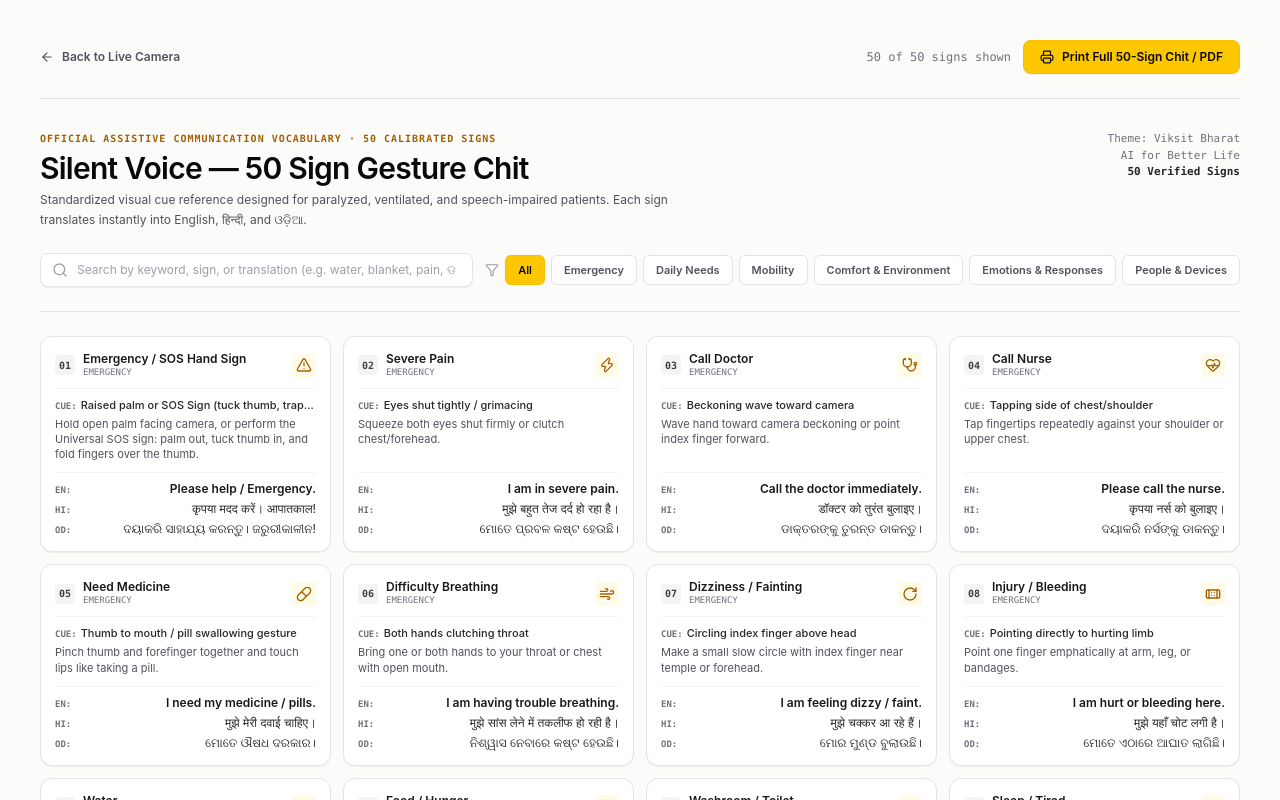
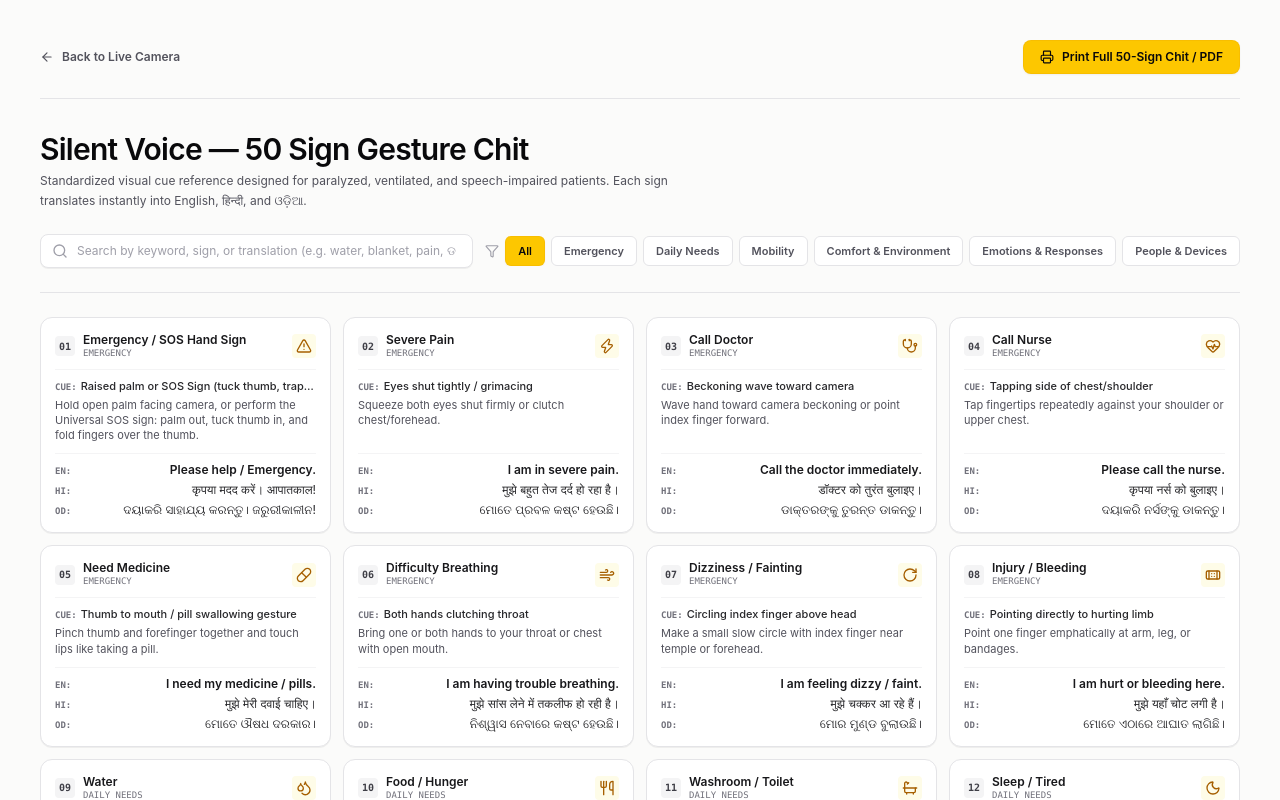
Before and after one commit to Rajesh01-star/silent-voice, a Next.js app: page /sheet in a window 1280 px wide. Shown: the top 800 px of the page. Built offline with nearby package versions, Linux system fonts and the light colour scheme.

Commit message:
refactor: remove unused metadata and instructions from sheet page

```diff
--- a/src/app/sheet/page.tsx
+++ b/src/app/sheet/page.tsx
@@ -57,9 +57,6 @@ export default function SheetPage() {
         </Link>
 
         <div className="flex items-center gap-3">
-          <span className="text-xs text-zinc-500 font-mono">
-            {filteredGestures.length} of {GESTURES.length} signs shown
-          </span>
           <button
             type="button"
             onClick={handlePrint}
@@ -77,9 +74,6 @@ export default function SheetPage() {
         <header className="mb-6 border-b border-zinc-200 pb-6 print:border-black/30 print:mb-4">
           <div className="flex flex-col md:flex-row md:items-start justify-between gap-4">
             <div>
-              <span className="text-[10px] uppercase font-mono tracking-widest text-yellow-700 print:text-black font-semibold block mb-1">
-                Official Assistive Communication Vocabulary · 50 Calibrated Signs
-              </span>
               <h1 className="text-2xl sm:text-3xl font-semibold tracking-tight text-zinc-950 print:text-black">
                 Silent Voice — 50 Sign Gesture Chit
               </h1>
@@ -87,13 +81,6 @@ export default function SheetPage() {
                 Standardized visual cue reference designed for paralyzed, ventilated, and speech-impaired patients.
                 Each sign translates instantly into English, हिन्दी, and ଓଡ଼ିଆ.
               </p>
-            </div>
-            <div className="text-left md:text-right text-[11px] text-zinc-500 print:text-zinc-600 font-mono shrink-0">
-              <span>Theme: Viksit Bharat</span>
-              <br />
-              <span>AI for Better Life</span>
-              <br />
-              <span className="text-zinc-800 print:text-black font-semibold">50 Verified Signs</span>
             </div>
           </div>
 
@@ -204,26 +191,6 @@ export default function SheetPage() {
           </div>
         )}
 
-        {/* Operator Instructions & Exhibition Manual */}
-        <section className="mt-8 p-4 rounded-xl border border-zinc-200 bg-white print:bg-white print:border-zinc-300 print:p-3 text-xs text-zinc-600 print:text-zinc-800 shadow-2xs">
-          <h2 className="text-xs font-semibold text-zinc-900 print:text-black uppercase tracking-wider mb-2">
-            Exhibition Guidelines & Booth Presentation Tips:
-          </h2>
-          <div className="grid grid-cols-1 md:grid-cols-3 gap-4 print:grid-cols-3 text-[11px] leading-relaxed">
-            <div>
-              <strong className="text-zinc-900 print:text-black block mb-0.5">1. Framing & Positioning:</strong>
-              Position the patient 2 to 3 feet from the webcam so the face, hands, and chest are unobstructed.
-            </div>
-            <div>
-              <strong className="text-zinc-900 print:text-black block mb-0.5">2. Hold & Capture:</strong>
-              Hold the gesture steady for 1 second before pressing Spacebar to avoid camera motion blur.
-            </div>
-            <div>
-              <strong className="text-zinc-900 print:text-black block mb-0.5">3. Trilingual Audio:</strong>
-              English and Hindi speak via zero-latency Web Speech API. Odia speaks via Sarvam AI API with pre-loaded offline sound fallbacks.
-            </div>
-          </div>
-        </section>
 
         {/* Footer */}
         <footer className="mt-6 pt-4 border-t border-zinc-200 print:border-zinc-300 text-center text-[10px] text-zinc-500 print:text-zinc-500 font-mono">
```
